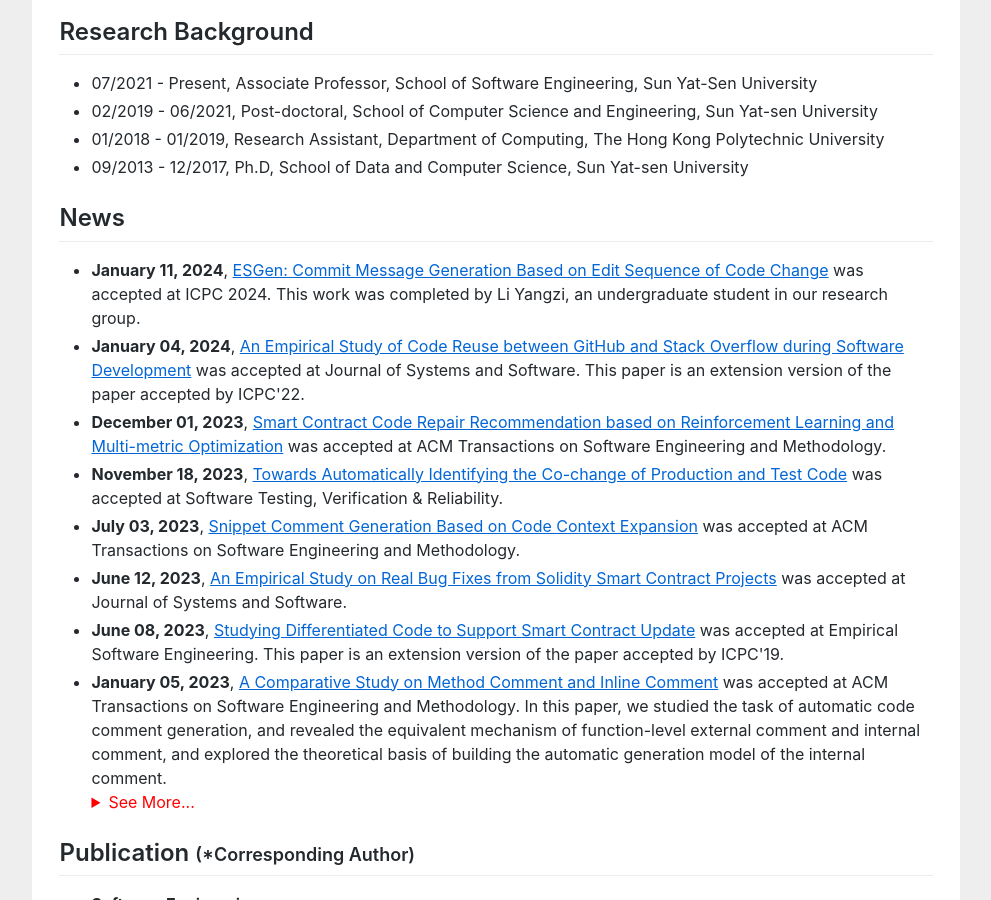
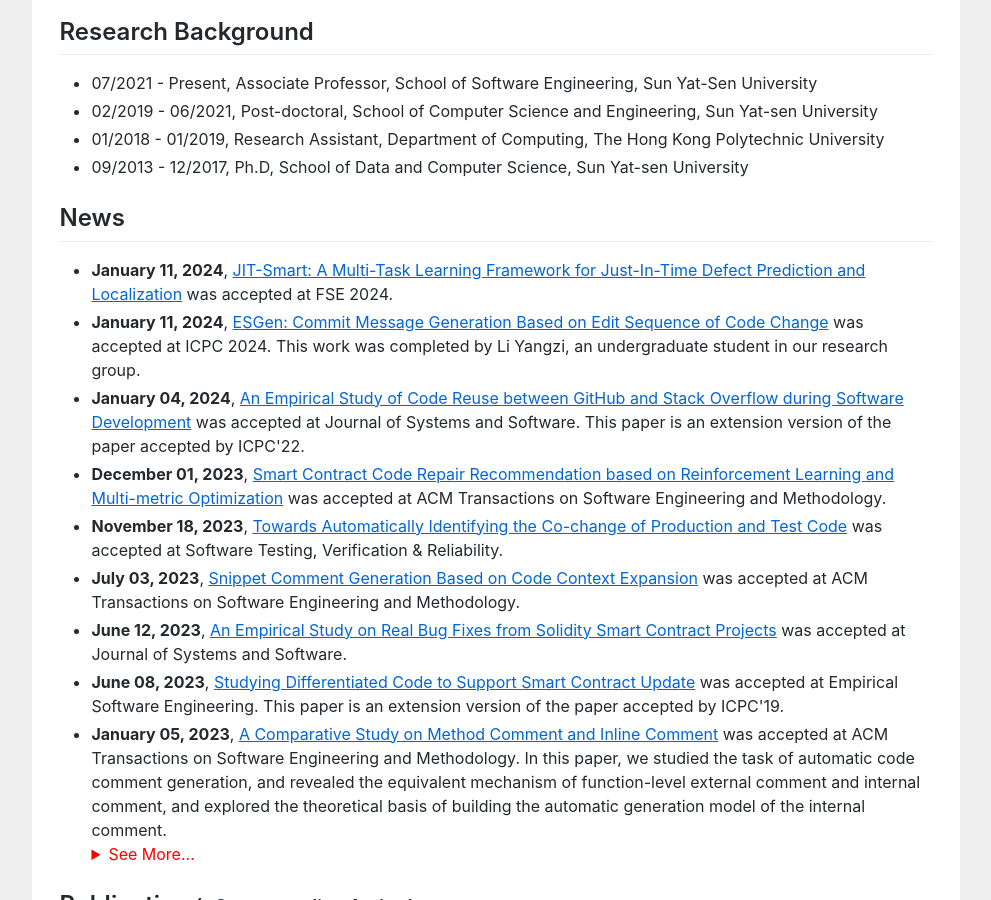
Before and after one commit to huangyuan-hy/huangyuan-hy.github.io, a Jekyll site: the page index.html, which Jekyll copies as it is, in a window 1280 px wide and 900 px high, scrolled down 617 px. Shown: the whole window, without its empty margins (144-1135 px from the left). Built offline with Jekyll 4.4.1, drawn with Linux system fonts in a browser that asks for light colours; some of the changed text lies outside the part shown.

Commit message:
Update index.html

```diff
--- a/index.html
+++ b/index.html
@@ -93,6 +93,7 @@ gtag('config', 'UA-158965281-1');
 
 				<h2>News</h2>
 					<ul>
+						<li><b>January 11, 2024</b>,  <a href=""><u>JIT-Smart: A Multi-Task Learning Framework for Just-In-Time Defect Prediction and Localization</u></a> was accepted at FSE 2024. </li>
 						<li><b>January 11, 2024</b>,  <a href=""><u>ESGen: Commit Message Generation Based on Edit Sequence of Code Change</u></a> was accepted at ICPC 2024. This work was completed by Li Yangzi, an undergraduate student in our research group. </li>
 						<li><b>January 04, 2024</b>,  <a href=""><u>An Empirical Study of Code Reuse between GitHub and Stack Overflow during Software Development</u></a> was accepted at Journal of Systems and Software. This paper is an extension version of the paper accepted by ICPC'22. </li>
 						<li><b>December 01, 2023</b>,  <a href=""><u>Smart Contract Code Repair Recommendation based on Reinforcement Learning and Multi-metric Optimization</u></a> was accepted at ACM Transactions on Software Engineering and Methodology. </li>
@@ -241,7 +242,7 @@ empirical study to learn how programmers reuse code on <a href="https://stackove
         <div class="column">				<ul>
 
 <li type="circle"><b>Furen Xu</b>, Enrolled at 2021</li>
-    <p style="text-indent:2em;">Publications: <a href="https://dl.acm.org/doi/abs/10.1145/3524610.3527923">[ICPC'22][JSS]</a></p>
+    <p style="text-indent:2em;">Publications: <a>[FSE'24]</a><a href="https://dl.acm.org/doi/abs/10.1145/3524610.3527923">[ICPC'22]</a><a>[JSS]</a></p>
 	<p style="text-indent:2em; line-height:2px;">Awards: 研究生一等奖学金, <a href="https://sse.sysu.edu.cn/article/403">招联金融奖学金</a></p>
 
 <li type="circle"><b>Jinbo Huang</b>, Enrolled at 2021</li>
```
